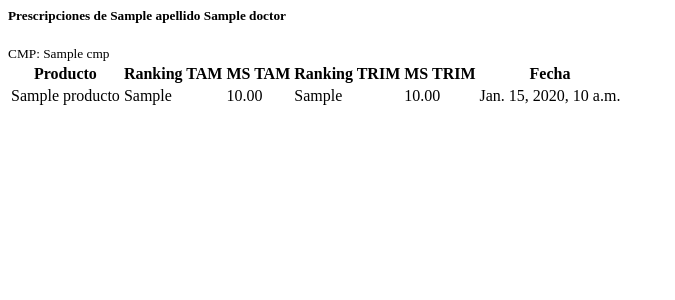
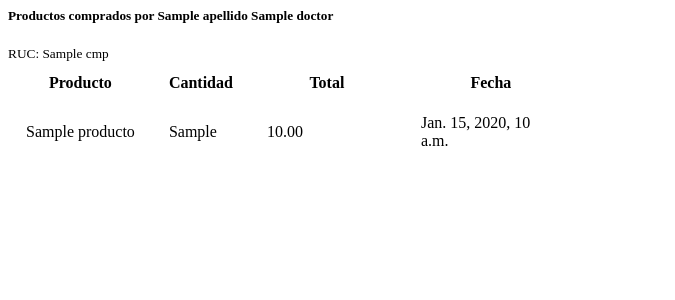
Before and after one commit to diphasacdesarrollo/Visitas-Copias, a Django app: template templates/doctores/_prescripciones_table.html in a window 1280 px wide. Shown: the top 300 px of the page, without its empty margins (0-675 px from the left). Run offline with Django 4.2, Linux system fonts and the light colour scheme; the template is opened without the code that fills it: most values are stand-ins (such as "Sample title", 1, 10 or a date in 2020).

Commit message:
UpDate-Productos-Comprados-Flyers

```diff
--- a/apps/doctores/models.py
+++ b/apps/doctores/models.py
@@ -30,8 +30,8 @@
     producto = models.ForeignKey(Producto, on_delete=models.CASCADE)
     rank_tam = models.PositiveIntegerField(verbose_name="Ranking por Tamaño de Mercado")
     ms_tam = models.FloatField(verbose_name="Market Share por Tamaño")
-    rank_trim = models.PositiveIntegerField(verbose_name="Ranking Trimestral")
-    ms_trim = models.FloatField(verbose_name="Market Share Trimestral")
+    rank_trim = models.PositiveIntegerField(verbose_name="Ranking Trimestral", null=True, blank=True)
+    ms_trim = models.FloatField(verbose_name="Market Share Trimestral", null=True, blank=True)
     fecha_registro = models.DateField(auto_now_add=True)
 
     class Meta:
--- a/templates/doctores/_prescripciones_table.html
+++ b/templates/doctores/_prescripciones_table.html
@@ -2,36 +2,36 @@
 {# templates/doctores/_prescripciones_table.html #}
 <div class="mb-2">
   <h5 class="mb-0">
-    Prescripciones de {{ doctor.apellido }} {{ doctor.nombre }}
+    Productos comprados por {{ doctor.apellido }} {{ doctor.nombre }}
   </h5>
-  <small class="text-muted">CMP: {{ doctor.cmp|default:"-" }}</small>
+  <small class="text-muted">RUC: {{ doctor.cmp|default:"-" }}</small>
 </div>
 
 <div class="table-responsive">
-  <table class="table table-sm table-hover align-middle">
+<table class="table table-sm table-hover align-middle pres-table">
     <thead class="table-light">
         <tr>
             <th>Producto</th>
-        <th class="text-center">Ranking TAM</th>
-        <th class="text-end">MS TAM</th>
-        <th class="text-center">Ranking TRIM</th>
-        <th class="text-end">MS TRIM</th>
-        <th class="text-nowrap">Fecha</th>
+            <th class="text-center">Cantidad</th>
+            <th class="text-end col-total">Total</th>
+            <th class="text-end col-fecha">Fecha</th>
         </tr>
     </thead>
+
     <tbody>
         {% for p in prescripciones %}
         <tr>
             <td class="text-wrap">{{ p.producto.nombre }}</td>
+
             <td class="text-center">{{ p.rank_tam }}</td>
+
             <td class="text-end">{{ p.ms_tam|floatformat:2 }}</td>
-        <td class="text-center">{{ p.rank_trim }}</td>
-        <td class="text-end">{{ p.ms_trim|floatformat:2 }}</td>
-        <td class="text-nowrap">{{ p.fecha_registro }}</td>
+
+            <td class="text-end">{{ p.fecha_registro }}</td>
         </tr>
         {% empty %}
         <tr>
-        <td colspan="6" class="text-center text-muted py-4">
+            <td colspan="4" class="text-center text-muted py-4">
                 No hay prescripciones registradas.
             </td>
         </tr>
@@ -39,3 +39,19 @@
     </tbody>
 </table>
 </div>
+
+<style>
+    .pres-table td, .pres-table th {
+        padding: 10px 16px !important;
+    }
+
+    /* Para que Total y Fecha no estén pegados */
+    .pres-table .col-total {
+        width: 120px;
+    }
+
+    .pres-table .col-fecha {
+        width: 140px;
+        white-space: nowrap;
+    }
+</style>
--- a/templates/visitas/gestionar_visitas_medicas.html
+++ b/templates/visitas/gestionar_visitas_medicas.html
@@ -146,7 +146,7 @@
              class="btn btn-outline-info btn-sm"
              data-action="open-presc"
              data-doctor-id="{{ doctor.id }}">
-            Prescripciones
+            Productos
           </a>
         </td>
       </tr>
@@ -162,7 +162,7 @@
   <div class="modal-dialog modal-xl modal-dialog-scrollable">
     <div class="modal-content">
       <div class="modal-header">
-        <h5 class="modal-title">Prescripciones</h5>
+        <h5 class="modal-title">Productos</h5>
         <button type="button" class="btn-close" data-bs-dismiss="modal" aria-label="Cerrar"></button>
       </div>
       <div class="modal-body" id="prescModalBody">
```
Also changed, not shown: apps/doctores/migrations/0009_alter_prescripcion_ms_trim_and_more.py (added). Lines whose indentation alone changed are shown as unchanged.
